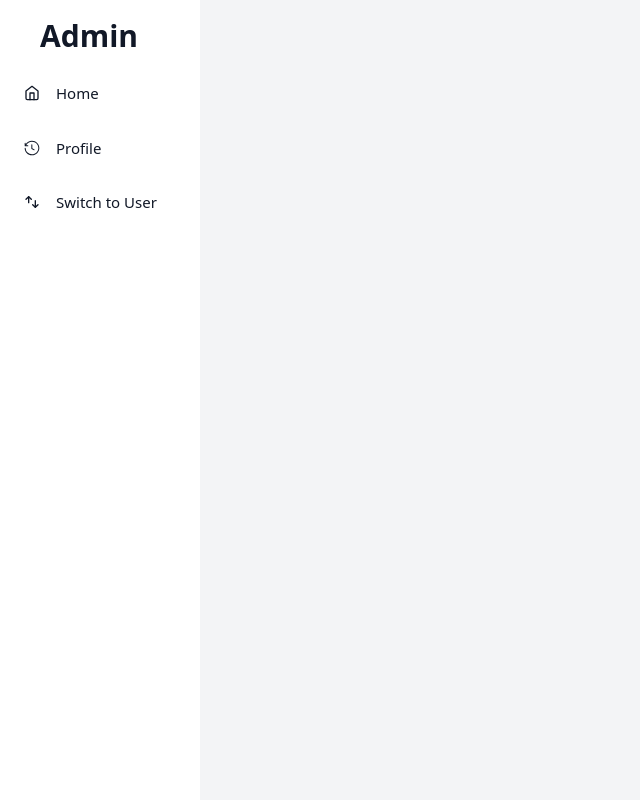
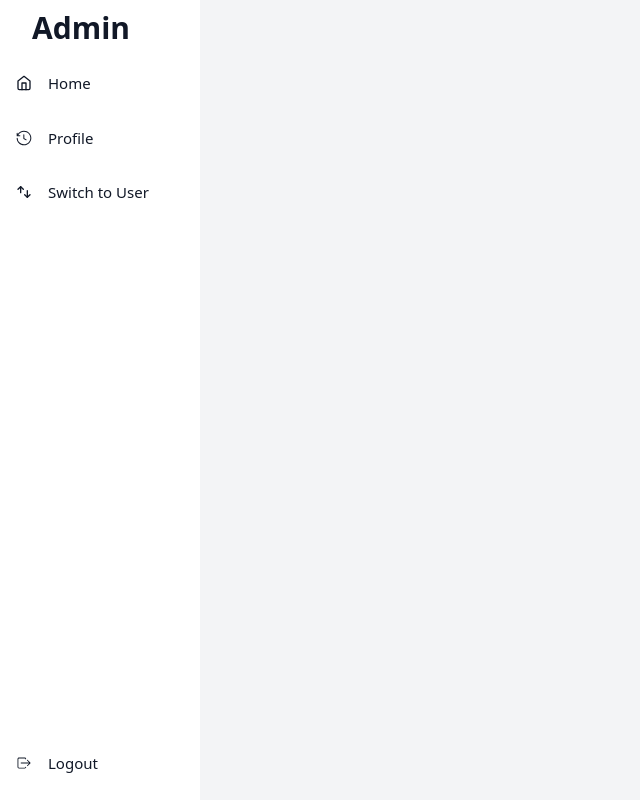
Before and after one commit to ThanachotD/concert_frontend, a Next.js app: page / in a window 1280 px wide. Shown: the whole page, without its empty margins (0-640 px from the left). Built offline with nearby package versions, Linux system fonts and the light colour scheme.

Commit message:
fix: logic and high screen

```diff
--- a/src/components/layout/sidebar.tsx
+++ b/src/components/layout/sidebar.tsx
@@ -17,57 +17,40 @@ interface SidebarProps {
 }
 
 const SidebarItem: React.FC<SidebarItemProps> = ({ onClick, label, icon }) => (
-  <div
-    className="p-2.5 mt-3 flex items-center rounded-md px-4 duration-300 cursor-pointer hover:bg-blue-50 text-gray-900"
-    onClick={onClick}>
+  <div className="p-2.5 mt-3 flex items-center rounded-md px-4 duration-300 cursor-pointer hover:bg-blue-50 text-gray-900" onClick={onClick}>
     {icon} {/* Display the icon */}
     <span className="text-[15px] ml-4">{label}</span>
   </div>
 );
 
 const Sidebar: React.FC<SidebarProps> = ({ role }) => {
-  const [isSubmenuOpen, setIsSubmenuOpen] = useState(false);
   const [isSidebarOpen, setIsSidebarOpen] = useState(true);
-
-  const toggleDropdown = () => setIsSubmenuOpen(!isSubmenuOpen);
   const toggleSidebar = () => setIsSidebarOpen(!isSidebarOpen);
 
   return (
     <>
-      <div className={`sidebar fixed top-0 bottom-0 lg:left-0 p-2 w-[200px] overflow-y-auto text-center bg-white ${isSidebarOpen ? '' : 'hidden'}`}>
-        <div className='flex flex-col'>
-          <div className='justify-between'>
-            <div className="text-gray-900 text-xl">
-              <div className="p-2.5 mt-1 pl-5 flex items-center">
-                <h1 className="font-bold text-[30px] ml-3">{role === 'admin' ? 'Admin' : 'User'}</h1>
-                <BiX className="cursor-pointer ml-auto lg:hidden" onClick={toggleSidebar} />
-              </div>
+      <div className={`fixed top-0 bottom-0 lg:left-0 w-[200px] overflow-y-auto text-center bg-white ${isSidebarOpen ? 'block' : 'hidden'}`}>
+        <div className="flex flex-col h-screen justify-between">
+          <div>
+            <div className="text-gray-900 text-xl p-2.5 mt-1 pl-5 flex items-center pb-2">
+              <h1 className="font-bold text-[30px] ml-3">{role === 'admin' ? 'Admin' : 'User'}</h1>
+              <BiX className="cursor-pointer ml-auto lg:hidden" onClick={toggleSidebar} />
             </div>
-            {role === 'admin'&&
-              <div className="flex flex-col justify-between h-full h-screen">
-                <div>
-                  <SidebarItem label="Home" icon={<FiHome />} onClick={toggleDropdown} />
-                  <SidebarItem label="Profile" icon={<GoHistory />} onClick={toggleDropdown} />
-                  <SidebarItem label="Switch to User" icon={<TbSwitchVertical />} onClick={toggleDropdown} />
-                </div>
-                <SidebarItem label="Logout" icon={<IoIosLogOut />} onClick={toggleDropdown} />
-              </div>
-            }
-            {role === 'user'&&
-              <div className="flex flex-col justify-between h-full h-screen">
-                <SidebarItem label="Switch to Admin" icon={<TbSwitchVertical />} onClick={toggleDropdown} />
-                <SidebarItem label="Logout" icon={<IoIosLogOut />} onClick={toggleDropdown} />
-              </div>
-            }
+            {/* Common Items */}
+            {role === 'admin' && <SidebarItem label="Home" icon={<FiHome />} onClick={toggleSidebar} />}
+            {role === 'admin' && <SidebarItem label="Profile" icon={<GoHistory />} onClick={toggleSidebar} />}
+            <SidebarItem label={role === 'admin' ? "Switch to User" : "Switch to Admin"} icon={<TbSwitchVertical />} onClick={toggleSidebar} />
+          </div>
+          <div className='mb-4'>
+            <SidebarItem label="Logout" icon={<IoIosLogOut />} onClick={toggleSidebar} />
           </div>
         </div>
       </div>
-      <div className={`p-8 left-0 fixed text-xl text-gray-900 ${!isSidebarOpen ? '' : 'hidden'}`}>
+      <div className={`p-8 left-0 fixed text-xl text-gray-900 ${isSidebarOpen ? 'hidden' : 'block'}`}>
         <FcMenu className="cursor-pointer text-blue-600" onClick={toggleSidebar} />
       </div>
     </>
   );
 };
 
-
 export default Sidebar;
```
